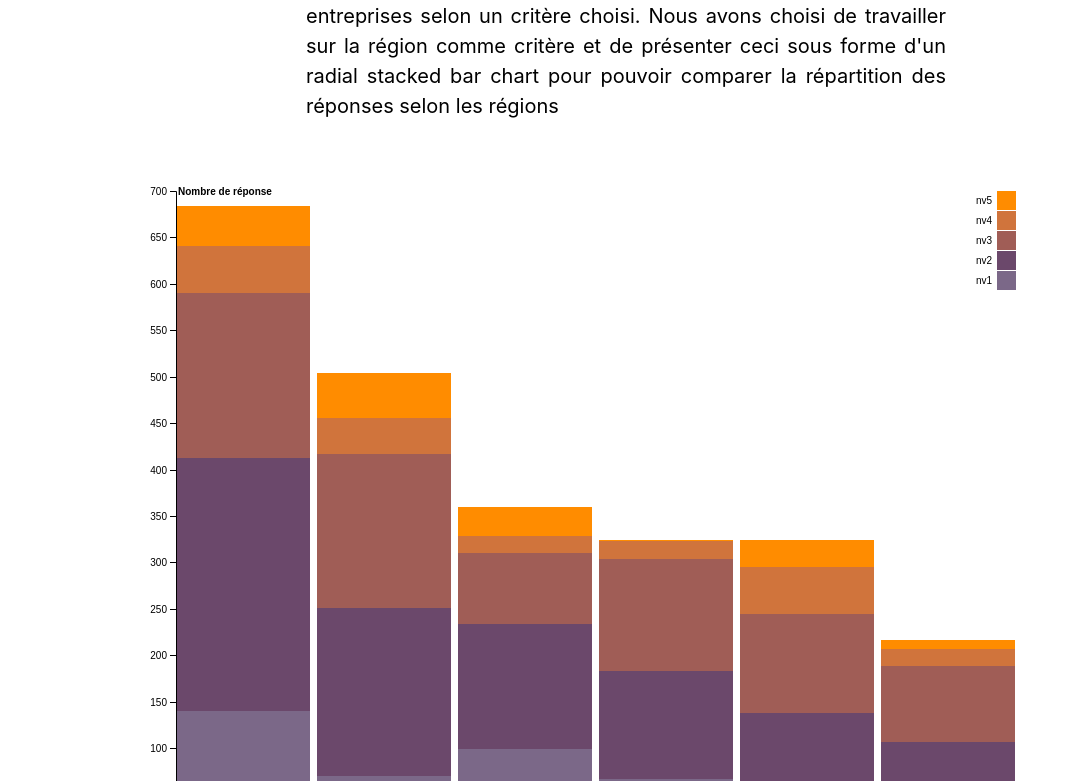
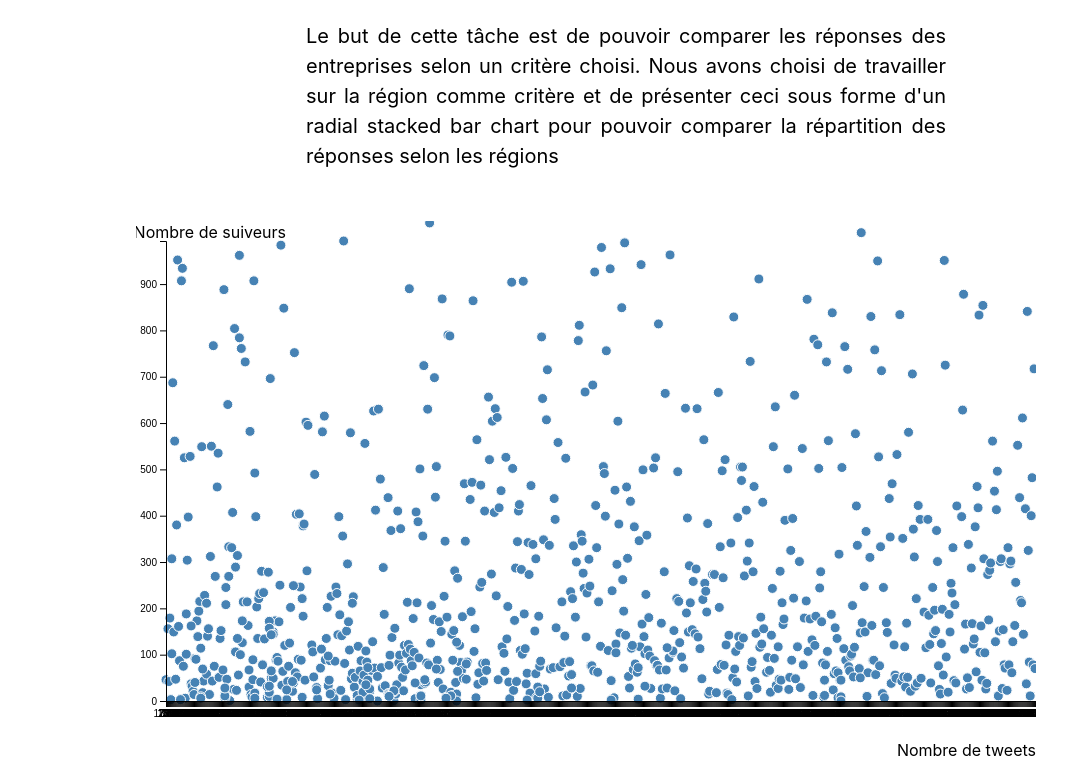
Before and after one commit to Guillaumecabasson/d3js, a plain HTML site: page comparer.html in a window 1280 px wide. Shown: the part 229-1010 px from the top of the page, without its empty margins (14-1081 px from the left). Drawn offline with nearby package versions, Linux system fonts and the light colour scheme; files whose address does not match are found by name.

Commit message:
Ajout du graphe profil

```diff
--- a/comparer.html
+++ b/comparer.html
@@ -7,7 +7,7 @@
 		<script src="https://d3js.org/d3.v4.min.js"></script>
 		<script src="https://code.jquery.com/jquery-3.4.1.slim.min.js" integrity="sha384-J6qa4849blE2+poT4WnyKhv5vZF5SrPo0iEjwBvKU7imGFAV0wwj1yYfoRSJoZ+n" crossorigin="anonymous"></script>
 		<script src="https://stackpath.bootstrapcdn.com/bootstrap/4.4.1/js/bootstrap.min.js" integrity="sha384-wfSDF2E50Y2D1uUdj0O3uMBJnjuUD4Ih7YwaYd1iqfktj0Uod8GCExl3Og8ifwB6" crossorigin="anonymous"></script>
-        <script src="js/thirdStackedBarChart.js"></script>
+        <script src="js/profils.js"></script>
         <link rel="stylesheet" href="https://stackpath.bootstrapcdn.com/bootstrap/4.4.1/css/bootstrap.min.css" integrity="sha384-Vkoo8x4CGsO3+Hhxv8T/Q5PaXtkKtu6ug5TOeNV6gBiFeWPGFN9MuhOf23Q9Ifjh" crossorigin="anonymous">
 		<link rel="stylesheet" href="css/main.css">
         <title>Visualisation des données avec D3js</title>
@@ -15,7 +15,7 @@
 	<body>
 		<header>
 			<nav role="banner" class="navbar navbar-expand-lg navbar-light bg-light" id="nav-bar" >
-			  <a class="navbar-brand" href="index.html"><img src="assets/1280px-Logo_Université_de_Lorraine.svg.png">
+			  <a class="navbar-brand" href="index.html"><img src="assets/logo_univ.png" alt="logo-université">
 			  </a>
 			  <button class="navbar-toggler" type="button" data-toggle="collapse" data-target="#navbarSupportedContent" aria-controls="navbarSupportedContent" aria-expanded="false" aria-label="Toggle navigation">
 				<span class="navbar-toggler-icon"></span>
--- /dev/null
+++ b/js/profils.js
@@ -0,0 +1,49 @@
+
+d3.csv("data/user_profil.csv", function(error, data) {
+    var marge = {haut: 20, droite:30, bas:20, gauche: 30};
+    var hauteur = 500;
+    var largeur = 900;
+    var xScale = d3.scaleBand().domain(data.map(d => d.nbtweets)).range([marge.gauche, largeur]);
+    var yScale = d3.scaleLinear().domain([0, d3.max(data, d => d.nbsuiveurs)]).range([hauteur - marge.bas, marge.haut]);
+
+    var xAxis = g => g
+        .attr("transform", `translate(0,${hauteur-marge.bas})`)
+        .call(d3.axisBottom(xScale).tickSizeOuter(0));
+    var yAxis = g => g
+        .attr("transform", `translate(${marge.gauche} ,0)`)
+        .call(d3.axisLeft(yScale));
+
+    d3.select('#svg3')
+        .selectAll("circle")
+        .data(data)
+        .enter()
+        .append("circle")
+        .style("fill", "steelblue")
+        .style("stroke", "white")
+        .attr("cx", function(d) {
+            return xScale(d.nbtweets);
+        })
+        .attr("cy", function(d, i) {
+            return yScale(d.nbsuiveurs);
+        })
+        .attr("r", 5)
+        .attr("aux", function(d, i) {
+            return d.id;
+        });
+
+    d3.select('#svg3').append("text")
+		.attr("transform", `translate(${largeur}, ${hauteur+marge.haut+15})`)
+		.style("text-anchor", "end")
+		.text("Nombre de tweets");
+
+    d3.select('#svg3').append("text")
+		.attr("y", marge.haut-3)
+		.attr("x", marge.gauche*5)
+		.style("text-anchor", "end")
+		.text("Nombre de suiveurs");
+
+    d3.select('#svg3').append("g").call(xAxis);
+    d3.select('#svg3').append("g").call(yAxis);
+
+
+});
```
